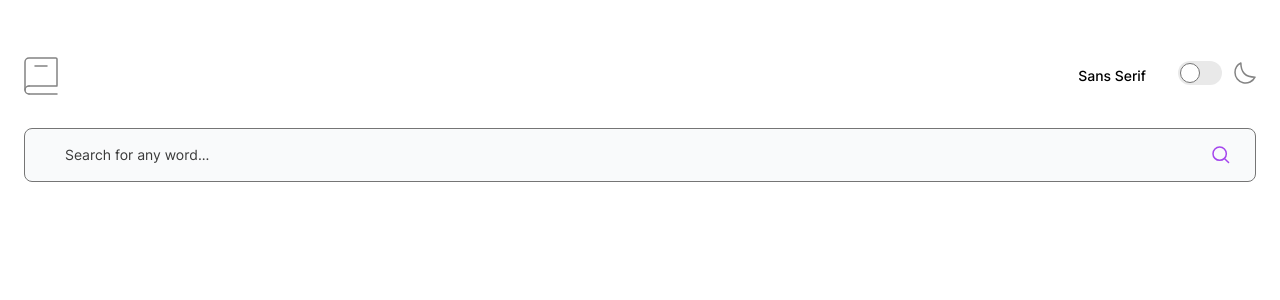
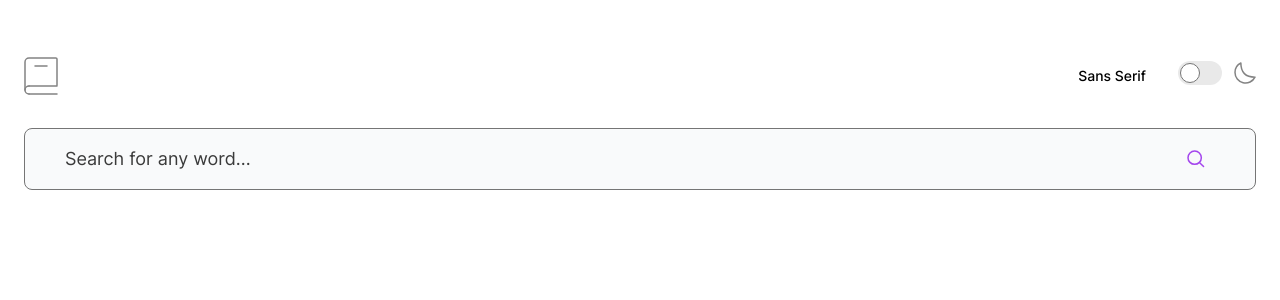
Before and after one commit to samallen659/dictionary-web-app, a React (Vite) app: page / in a window 1280 px wide. Shown: the top 300 px of the page. Built offline with nearby package versions, Linux system fonts and the light colour scheme.

Commit message:
updated search with validation styling

```diff
--- a/src/components/SearchBar/SearchBar.tsx
+++ b/src/components/SearchBar/SearchBar.tsx
@@ -9,6 +9,7 @@ type AppProps = {
 
 function SearchBar({ search }: AppProps) {
     const [searchValue, setSearchValue] = useState('');
+    const [formError, setFormError] = useState(false);
 
     const handleChange = (e: any) => {
         setSearchValue(e.target.value)
@@ -16,6 +17,11 @@ function SearchBar({ search }: AppProps) {
 
     const handleSubmit = (e: any) => {
         e.preventDefault();
+        if(searchValue === ""){
+            setFormError(true);
+            return;
+        }
+        setFormError(false);
         search(searchValue);
     }
     return (
@@ -24,9 +30,11 @@ function SearchBar({ search }: AppProps) {
             <div className="relative">
                 <div className="absolute inset-y-0 left-0 flex items-center pl-3 pointer-events-none">
                 </div>
-                <input type="search" id="default-search" className="block w-full p-4 pl-10 text-sm text-gray-900 dark:text-white border border-gray-300 rounded-lg bg-gray-50 focus:ring-blue-500 focus:border-blue-500 dark:border-gray-900 dark:bg-gray-600" placeholder="Search for any word..." onChange={handleChange} required />
-                <button type="submit" className="text-white absolute right-2.5 bottom-2.5 focus:outline-none font-medium rounded-lg text-sm px-4 py-2"><img src={searchIcon} /></button>
+                <input type="search" id="default-search" className={`block w-full p-4 pl-10 lg:text-lg text-gray-900 dark:text-white border ${formError ? "border-red" : "border-gray-300 dark:border-gray-900"} rounded-lg bg-gray-50 focus:ring-blue-500 focus:border-blue-500 dark:bg-gray-600`} placeholder="Search for any word..." onChange={handleChange} formNoValidate />
+                <button type="submit" className="text-white absolute top-1/2 right-2.5 transform -translate-x-1/2 -translate-y-1/2
+ focus:outline-none font-medium rounded-lg text-sm px-4 py-2"><img src={searchIcon} /></button>
             </div>
+            <p className={`${formError ? "visible" : "invisible"} text-red lg:text-lg`}>Whoops, can't be empty...</p>
         </form>
     )
 }
```
